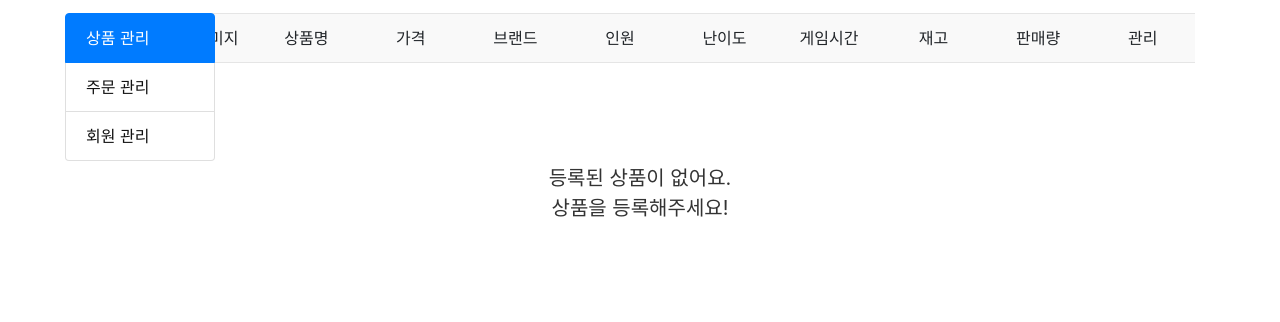
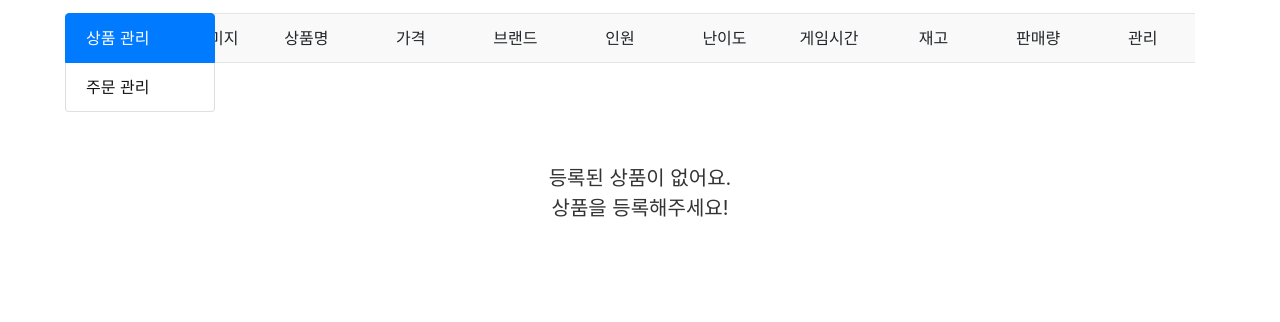
Before and after one commit to bluuminn/DiceShot, a PHP site: page /management/product_management.php in a window 1280 px wide. Shown: the part 299-621 px from the top of the page. Run offline with PHP 8.4, Linux system fonts and the light colour scheme; data that the repository does not hold is empty; some libraries are stand-ins or nearby versions; some web fonts are replaced.

Commit message:
텔레스트레이션 이미지 추가, 관리자 메뉴 회원 관리 가림

```diff
--- a/management/order_management.php
+++ b/management/order_management.php
@@ -103,7 +103,7 @@
             <div class="list-group">
                 <a href="product_management.php" class="list-group-item">상품 관리</a>
                 <a href="order_management.php" class="list-group-item active">주문 관리</a>
-                <a href="member_management.php" class="list-group-item">회원 관리</a>
+<!--                <a href="member_management.php" class="list-group-item">회원 관리</a>-->
             </div>
         </div>
         <div class="container">
--- a/management/product_management.php
+++ b/management/product_management.php
@@ -58,7 +58,7 @@
                 <a href="product_management.php"
                    class="list-group-item active">상품 관리</a>
                 <a href="order_management.php" class="list-group-item">주문 관리</a>
-                <a href="member_management.php" class="list-group-item">회원 관리</a>
+<!--                <a href="member_management.php" class="list-group-item">회원 관리</a>-->
             </div>
         </div>
         <div class="container">
```
Also changed, not shown: images/diceshot/products/telestrations.jpg (added), 1 other file.
